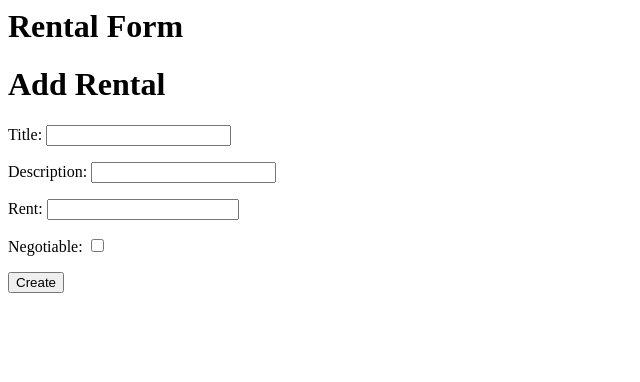
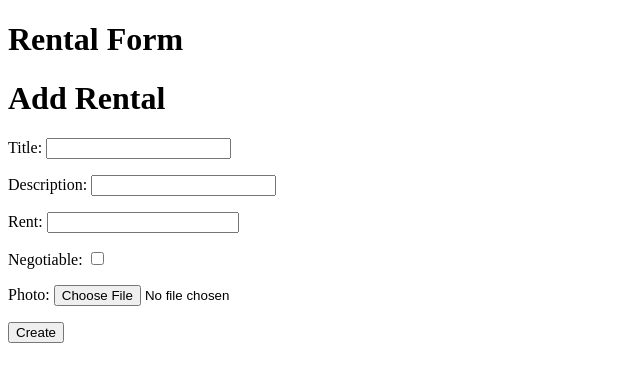
Before and after one commit to dpakach/RentalService, a Django app: page /rentals/create/ in a window 1280 px wide. Shown: the top 382 px of the page, without its empty margins (0-640 px from the left). Run offline with Django 3.2, Linux system fonts and the light colour scheme.

Commit message:
working in middle of file upload

```diff
--- a/RentalService/urls.py
+++ b/RentalService/urls.py
@@ -15,9 +15,15 @@ Including another URLconf
 """
 from django.conf.urls import url, include
 from django.contrib import admin
+from django.conf import settings
+from django.conf.urls.static import static
 
 
 urlpatterns = [
     url(r'^rentals/', include('rentals.urls')),
     url(r'^admin/', admin.site.urls),
 ]
+
+
+if settings.DEBUG:
+    urlpatterns += static(settings.MEDIA_URL, document_root=settings.MEDIA_ROOT)
--- a/rentals/forms.py
+++ b/rentals/forms.py
@@ -11,7 +11,7 @@ class RentalCreateForm(forms.ModelForm):
 
     class Meta():
         model = Rental
-        fields = ['title','description', 'rent', 'negotiable']
+        fields = ['title','description', 'rent', 'negotiable', 'photo',]
 
 class CommentForm(forms.ModelForm):
 
--- a/rentals/models.py
+++ b/rentals/models.py
@@ -19,6 +19,7 @@ class Rental(models.Model):
     created_date = models.DateTimeField(default=timezone.now)
     rent = models.BigIntegerField()
     negotiable = models.BooleanField()
+    photo = models.FileField(upload_to='photos/')
 
     def __str__(self):
         """
--- a/rentals/templates/rentals/rental_form.html
+++ b/rentals/templates/rentals/rental_form.html
@@ -1,12 +1,18 @@
+{% extends 'base.html' %}
+
+{% block head_title %}Add Rental | {{ block.super }}{% endblock %}
+
+{% block content %}
         <h1>Rental Form</h1>
         <h1>Add Rental</h1>
         {% if form.errors %}
                 {{ form.errors }}
         {% endif %}
 
-<form class="rental_form" method="POST">
+        <form class="rental_form" method="POST" enctype="multipart/form-data">
                 {% csrf_token %}
                 {{ form.as_p }}
                 <button type="submit">Create</button>
 
         </form>
+{% endblock %}
--- a/rentals/views.py
+++ b/rentals/views.py
@@ -33,6 +33,11 @@ class RentalCreateView(generic.CreateView):
     form_class = RentalCreateForm
     template_name = 'rentals/rental_form.html'
 
+    def form_valid(self, form):
+        photo = Rental(photo=self.get_form_kwargs().get('files')['photo'])
+        photo.save()
+        self.id
+
 
 class RentalUpdateView(generic.UpdateView):
     form_class = RentalCreateForm
```
Also changed, not shown: RentalService/settings/base.py (+8 -0 lines). Lines whose indentation alone changed are shown as unchanged.
